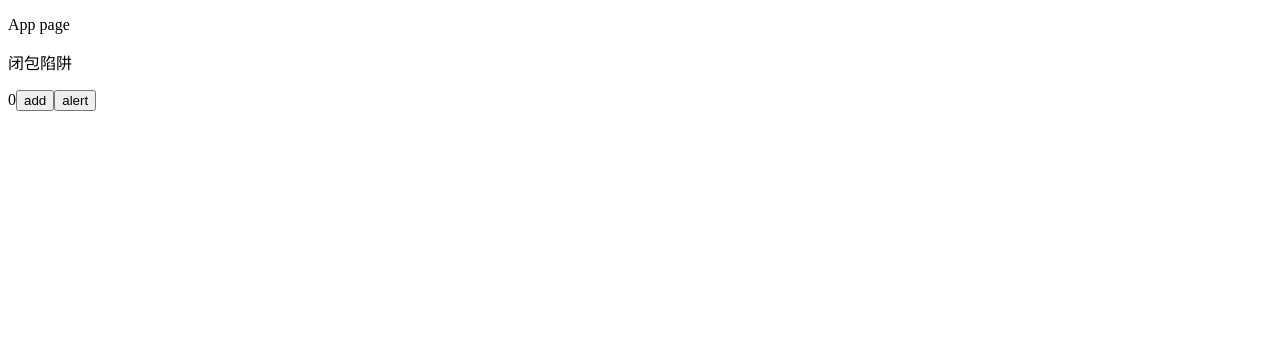
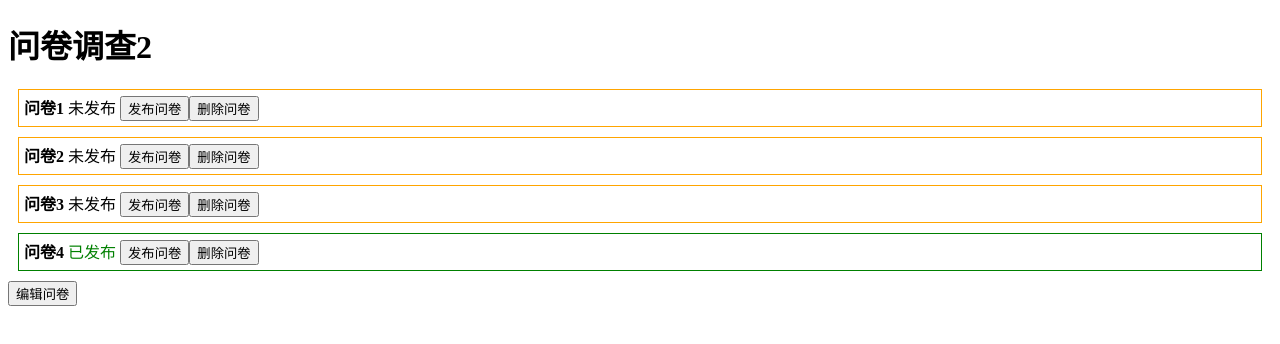
Before and after one commit to xiaojinlove/react18-ts-demo, a React (Create React App) app: page / in a window 1280 px wide. Shown: the top 344 px of the page. Built offline with nearby package versions, Linux system fonts and the light colour scheme.

Commit message:
chore: css-classnames

```diff
--- a/package.json
+++ b/package.json
@@ -11,6 +11,7 @@
     "@types/react": "^18.2.79",
     "@types/react-dom": "^18.2.25",
     "ahooks": "^3.7.11",
+    "classnames": "^2.5.1",
     "immer": "^10.0.4",
     "react": "^18.2.0",
     "react-dom": "^18.2.0",
--- a/src/App.tsx
+++ b/src/App.tsx
@@ -1,9 +1,9 @@
 import React from 'react'
-import ClosureDemo from './ClosureTrap'
+//import ClosureDemo from './ClosureTrap'
 //import useMouse from './hooks/useMouse'
 //import useGetInfo from './hooks/useGetInfo'
 //import List1 from './List1'
-//import List2 from './List2'
+import List2 from './List2'
 //import UseRefDemo from './UseRefDemo'
 //import ImmerDemo from './ImmerDemo'
 //import UseMemoDemo from './UseMemoDemo'
@@ -17,13 +17,13 @@ function App() {
   //const { loading, info } = useGetInfo()
   return (
     <>
-      <p>App page</p>
-      <ClosureDemo />
+      {/* <p>App page</p>
+      <ClosureDemo /> */}
       {/* <p>{loading ? '加载中...' : info}</p> */}
       {/* <List1 /> */}
       {/* <StateDemo1 /> */}
       {/* <StateDemo2 /> */}
-      {/* <List2 /> */}
+      <List2 />
       {/* <ImmerDemo /> */}
       {/* <UseRefDemo /> */}
       {/* <UseMemoDemo /> */}
--- /dev/null
+++ b/src/components/QuestionCard.css
@@ -0,0 +1,9 @@
+.list-item {
+  border: 1px solid orange;
+  margin: 10px;
+  padding: 5px;
+}
+
+.published {
+  border-color: green;
+}
--- a/src/components/QuestionCard.tsx
+++ b/src/components/QuestionCard.tsx
@@ -1,4 +1,6 @@
 import React, { FC, useEffect } from 'react'
+import classnames from 'classnames'
+import './QuestionCard.css'
 
 type PropsType = {
   id: string
@@ -21,8 +23,14 @@ const QuestionCard: FC<PropsType> = props => {
       console.log('question card unmounted')
     }
   }, [])
+
+  // let itemclassName = 'list-item'
+  // if (isPublished === true) itemclassName += ' published'
+
+  const itemclassName = classnames('list-item', { published: isPublished })
+
   return (
-    <div key={id}>
+    <div key={id} className={itemclassName}>
       <strong>{title}</strong>
       &nbsp;
       {/* 条件判断 */}
```
Also changed, not shown: 1 other file (tests, documents, lock files or other folders).
